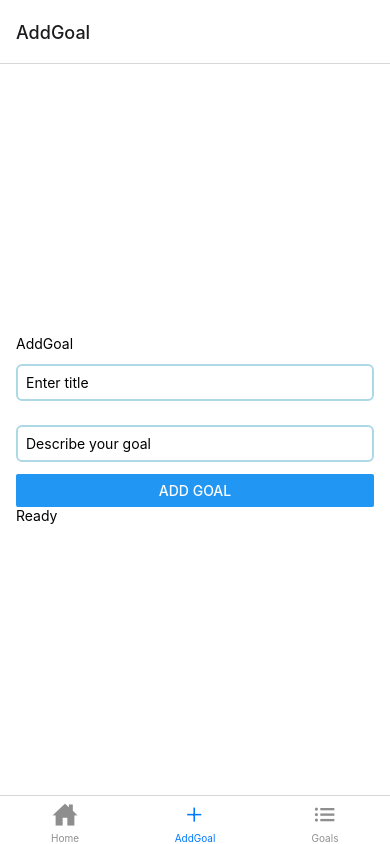
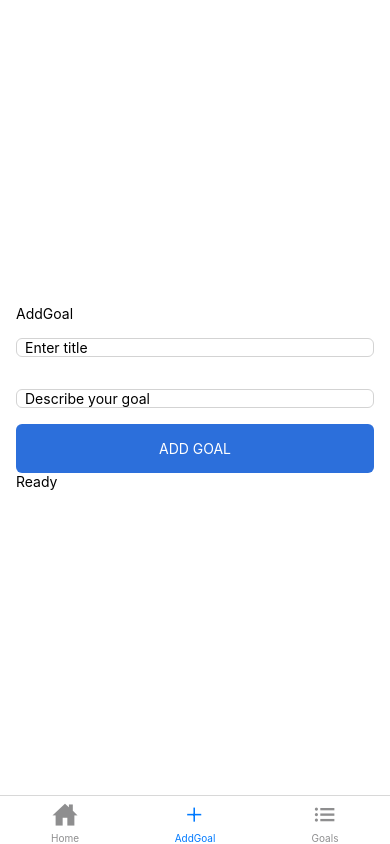
Before and after one commit to Kimbohlovette/MyGoals, a React Native app: screen /AddGoal in a window 390 px wide. Built offline with nearby package versions, Linux system fonts and the light colour scheme; no server answers; the database is empty.

Commit message:
Removed tab header, implemented fetch todos, added on focus effect on input

```diff
--- a/src/App.tsx
+++ b/src/App.tsx
@@ -45,6 +45,7 @@ const App = () => {
       <Tab.Navigator
         screenOptions={{
           tabBarHideOnKeyboard: true,
+          headerShown: false,
         }}>
         <Tab.Screen
           name="Home"
--- a/src/features/todo/todoSlice.ts
+++ b/src/features/todo/todoSlice.ts
@@ -6,8 +6,10 @@ import {
   doc,
   deleteDoc,
   updateDoc,
+  getDocs,
 } from 'firebase/firestore';
 import { TodoType } from '../../types';
+import { AppDispatch } from '../../store/store';
 
 export interface InitialState {
   todos: TodoType[];
@@ -33,6 +35,9 @@ export const todoSlice = createSlice({
     },
     dropTodo: (state, action) => {
       state.todos = [...state.todos.filter(todo => todo.id !== action.payload)];
+    },
+    updateTodos: (state, action) => {
+      state.todos = action.payload;
     },
   },
 });
@@ -79,5 +84,31 @@ export const updateTodoAsync = createAsyncThunk(
   },
 );
 
+export const fetchTodosAsync = createAsyncThunk(
+  'todos/fetch',
+  async (dispatch: AppDispatch) => {
+    const docsRef = collection(db, 'todos');
+    const docsSnapshot = await getDocs(docsRef);
+
+    const todosList: TodoType[] = [];
+
+    docsSnapshot.forEach(document => {
+      const data = document.data();
+
+      const todo: TodoType = {
+        text: data.text,
+        done: data.done,
+        dateCreated: data.dateAdded,
+        dueDate: data.dueDate,
+        id: document.id,
+        goalId: data.goalId,
+      };
+      todosList.push(todo);
+    });
+    dispatch(updateTodos(todosList));
+  },
+);
+
 export default todoSlice.reducer;
-export const { addTodo, toggleTodoState, dropTodo } = todoSlice.actions;
+export const { addTodo, toggleTodoState, dropTodo, updateTodos } =
+  todoSlice.actions;
--- a/src/pages/AddGoal.tsx
+++ b/src/pages/AddGoal.tsx
@@ -1,5 +1,5 @@
 import React, { useState } from 'react';
-import { Button, StyleSheet, Text, TextInput, View } from 'react-native';
+import { StyleSheet, Text, TextInput, View, Pressable } from 'react-native';
 import styles from '../styles/Styles';
 import { useAppDispatch, useAppSelector } from '../store/hooks/index';
 import { addGoalAsync } from '../features/goal/goalSlice';
@@ -7,6 +7,10 @@ import { addGoalAsync } from '../features/goal/goalSlice';
 const AddGoal = () => {
   const [title, setTitle] = useState('');
   const [desc, setDesc] = useState('');
+  const [titleInputBorderColorOnFocus, setTitleInputBorderOnFocus] =
+    useState('lightgray');
+  const [descInputBorderColorOnFocus, setDescInputBorderOnFocus] =
+    useState('lightgray');
   const dispatch = useAppDispatch();
   const status = useAppSelector(state => state.goal.addGoalStatus);
   const handleSubmit = () => {
@@ -20,16 +24,37 @@ const AddGoal = () => {
       }),
     );
   };
+  const handleInputOnFocus = (
+    dispatchFn: React.Dispatch<React.SetStateAction<string>>,
+  ) => {
+    dispatchFn('#6ab6fc');
+  };
+  const handleInputOnBlur = (
+    dispatchFn: React.Dispatch<React.SetStateAction<string>>,
+  ) => {
+    dispatchFn('lightgray');
+  };
   return (
     <View style={{ ...styles.page, ..._styles.container }}>
       <Text>AddGoal</Text>
       <TextInput
+        onBlur={() => {
+          handleInputOnBlur(setTitleInputBorderOnFocus);
+        }}
+        onFocus={() => {
+          handleInputOnFocus(setTitleInputBorderOnFocus);
+        }}
         value={title}
         onChangeText={text => {
           setTitle(text);
         }}
         placeholder="Enter title"
-        style={{ ...styles.inputText, ..._styles.input }}
+        style={{
+          ...styles.inputText,
+          ..._styles.input,
+          borderColor: titleInputBorderColorOnFocus,
+        }}
+        blurOnSubmit
       />
       <TextInput
         value={desc}
@@ -37,13 +62,26 @@ const AddGoal = () => {
           setDesc(text);
         }}
         placeholder="Describe your goal"
-        style={{ ...styles.inputText, ..._styles.input }}
+        style={{
+          ...styles.inputText,
+          ..._styles.input,
+          borderColor: descInputBorderColorOnFocus,
+        }}
+        onBlur={() => {
+          handleInputOnBlur(setDescInputBorderOnFocus);
+        }}
+        onFocus={() => {
+          handleInputOnFocus(setDescInputBorderOnFocus);
+        }}
       />
-      <Button
-        title="Add goal"
+      <Pressable
+        android_ripple={{ color: '#172852' }}
+        android_disableSound={true}
+        style={{ ...styles.buttonStyle }}
         onPress={handleSubmit}
-        disabled={status === 'loading'}
-      />
+        disabled={status === 'loading'}>
+        <Text style={{ ...styles.buttonTextStyle }}>ADD GOAL</Text>
+      </Pressable>
       {status === 'loading' && <Text>Create goal in progress...</Text>}
       {status === 'failed' && <Text>Failed to create goal. Try again</Text>}
       {status === 'idle' && <Text>Ready</Text>}
@@ -59,6 +97,6 @@ const _styles = StyleSheet.create({
     justifyContent: 'center',
   },
   input: {
-    marginVertical: 12,
+    marginVertical: 16,
   },
 });
--- a/src/styles/Styles.ts
+++ b/src/styles/Styles.ts
@@ -7,10 +7,21 @@ export const styles = StyleSheet.create({
     flex: 1,
   },
   inputText: {
-    padding: 8,
-    borderWidth: 2,
-    borderColor: 'lightblue',
+    paddingHorizontal: 8,
+    paddingVertitical: 16,
+    borderWidth: 1,
+    borderColor: 'lightgray',
     borderRadius: 6,
+  },
+  buttonStyle: {
+    paddingHorizontal: 8,
+    paddingVertical: 16,
+    borderRadius: 6,
+    backgroundColor: '#2c6fdb',
+  },
+  buttonTextStyle: {
+    textAlign: 'center',
+    color: 'white',
   },
 });
 
```
